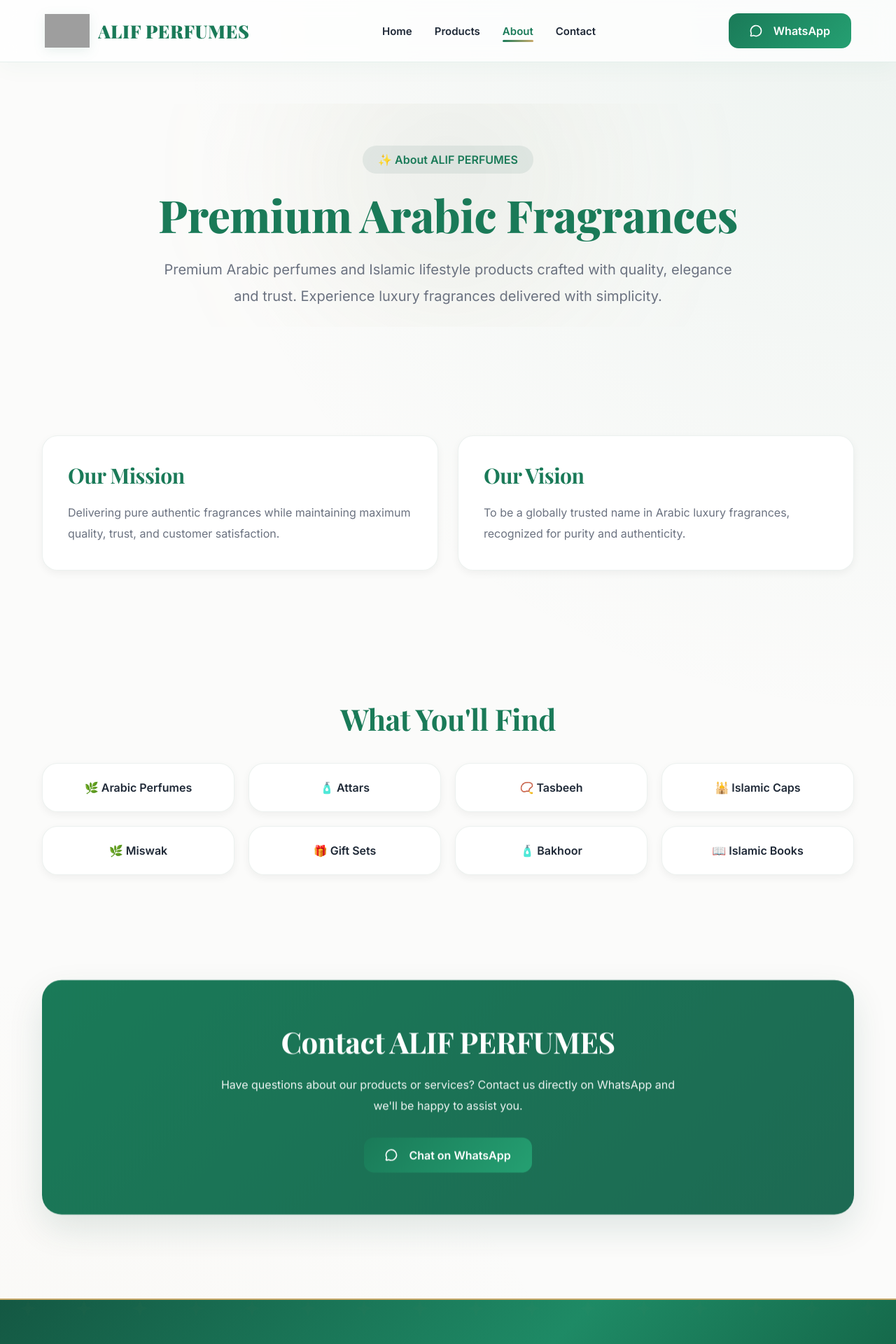
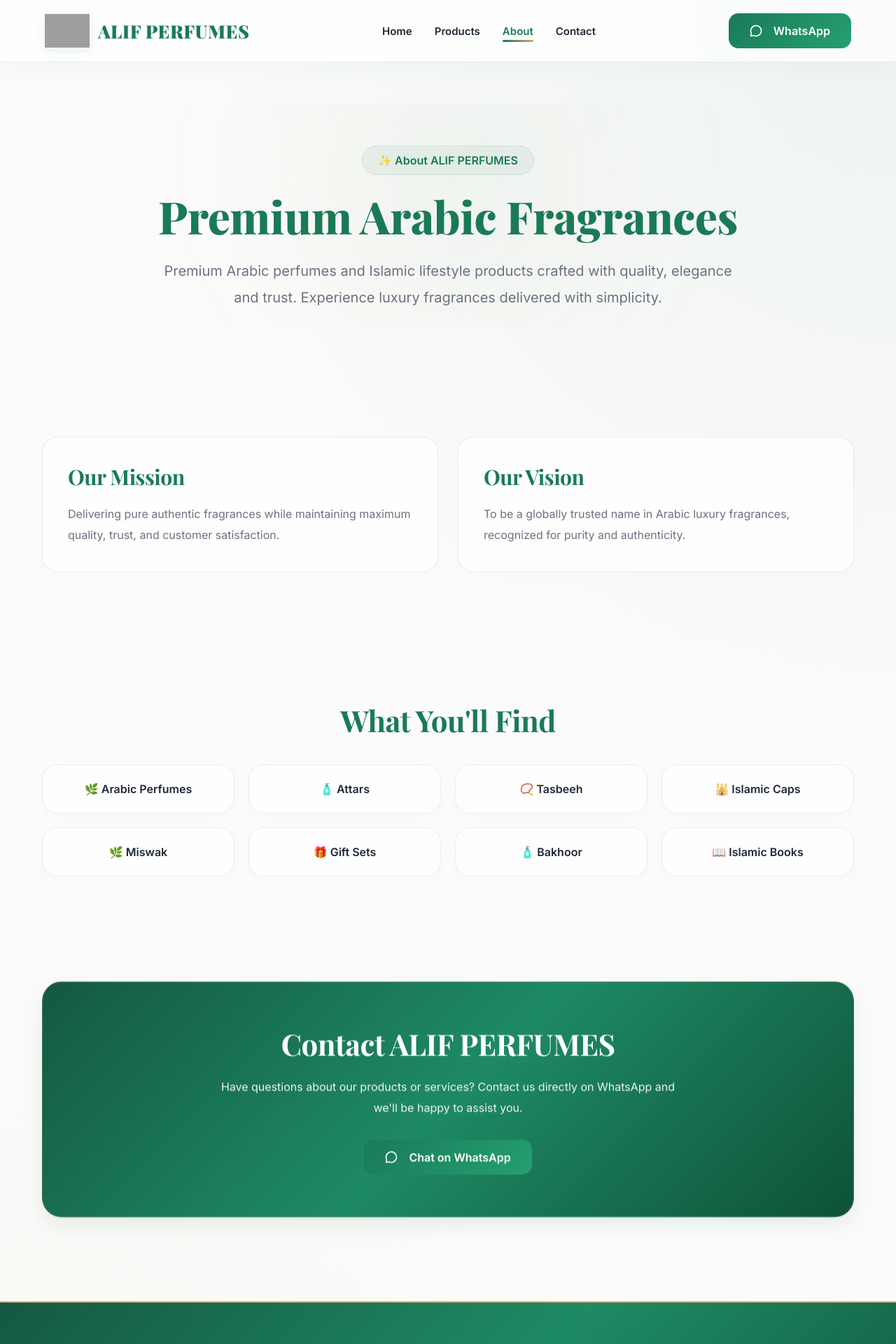
Before and after one commit to maazpathan07/Alif-Perfumes, a React (Vite) app: page /about in a window 1280 px wide. Shown: the top 1920 px of the page at 70% size. Built offline with nearby package versions, Linux system fonts and the light colour scheme; no server answers; the database is empty; grey boxes are pictures that could not be loaded; a web font is replaced by a local one.

Commit message:
feat: complete public website details and contact layout glassmorphism consistency

```diff
--- a/src/components/About/About.module.css
+++ b/src/components/About/About.module.css
@@ -28,8 +28,8 @@
 
   background: radial-gradient(
     circle,
-    rgba(15, 76, 58, 0.08),
-    rgba(200, 169, 106, 0.05),
+    rgba(26, 122, 88, 0.06),
+    rgba(200, 169, 106, 0.04),
     transparent 70%
   );
 
@@ -51,7 +51,9 @@
 
   border-radius: var(--radius-full);
 
-  background: rgba(15, 76, 58, 0.08);
+  background: rgba(26, 122, 88, 0.06);
+
+  border: 1px solid rgba(26, 122, 88, 0.1);
 
   color: var(--primary);
 
@@ -100,15 +102,15 @@
 }
 
 .grid > div {
-  background: var(--surface);
+  background: rgba(255, 255, 255, 0.72);
 
-  border: 1px solid rgba(15, 76, 58, 0.08);
+  border: 1px solid rgba(26, 122, 88, 0.1);
 
   border-radius: var(--radius-lg);
 
   padding: 36px;
 
-  box-shadow: var(--shadow-sm);
+  box-shadow: 0 4px 16px rgba(26, 122, 88, 0.02);
 
   transition: all var(--transition);
 }
@@ -162,9 +164,9 @@
 }
 
 .cards > div {
-  background: white;
+  background: rgba(255, 255, 255, 0.72);
 
-  border: 1px solid rgba(15, 76, 58, 0.08);
+  border: 1px solid rgba(26, 122, 88, 0.1);
 
   border-radius: var(--radius-lg);
 
@@ -172,7 +174,7 @@
 
   font-weight: 600;
 
-  box-shadow: var(--shadow-sm);
+  box-shadow: 0 4px 16px rgba(26, 122, 88, 0.02);
 
   transition: all var(--transition);
 }
@@ -198,13 +200,16 @@
 
   background: linear-gradient(
     135deg,
-    var(--primary),
-    #1d6a53
+    #145843 0%,
+    #1e8a65 50%,
+    #0f5238 100%
   );
+
+  border: 1px solid rgba(200, 169, 106, 0.25);
 
   color: white;
 
-  box-shadow: var(--shadow-lg);
+  box-shadow: 0 12px 28px rgba(26, 122, 88, 0.1);
 }
 
 .cta h2 {
--- a/src/components/Contact/Contact.module.css
+++ b/src/components/Contact/Contact.module.css
@@ -28,8 +28,8 @@
 
   background: radial-gradient(
     circle,
-    rgba(15, 76, 58, 0.08),
-    rgba(200, 169, 106, 0.05),
+    rgba(26, 122, 88, 0.06),
+    rgba(200, 169, 106, 0.04),
     transparent 70%
   );
 
@@ -51,7 +51,9 @@
 
   border-radius: var(--radius-full);
 
-  background: rgba(15, 76, 58, 0.08);
+  background: rgba(26, 122, 88, 0.06);
+
+  border: 1px solid rgba(26, 122, 88, 0.1);
 
   color: var(--primary);
 
@@ -113,13 +115,13 @@
 .card {
   padding: 24px;
 
-  background: var(--surface);
+  background: rgba(255, 255, 255, 0.72);
 
-  border: 1px solid rgba(15, 76, 58, 0.08);
+  border: 1px solid rgba(26, 122, 88, 0.1);
 
   border-radius: var(--radius-lg);
 
-  box-shadow: var(--shadow-sm);
+  box-shadow: 0 4px 16px rgba(26, 122, 88, 0.02);
 
   transition: all var(--transition);
 }
@@ -166,13 +168,13 @@
 .form {
   padding: 36px;
 
-  background: var(--surface);
+  background: rgba(255, 255, 255, 0.72);
 
-  border: 1px solid rgba(15, 76, 58, 0.08);
+  border: 1px solid rgba(26, 122, 88, 0.1);
 
   border-radius: var(--radius-lg);
 
-  box-shadow: var(--shadow-sm);
+  box-shadow: 0 4px 16px rgba(26, 122, 88, 0.02);
 }
 
 .form h2 {
@@ -208,7 +210,7 @@
 .form textarea:focus {
   border-color: var(--primary);
 
-  box-shadow: 0 0 0 4px rgba(15, 76, 58, .08);
+  box-shadow: 0 0 0 4px rgba(26, 122, 88, 0.1);
 }
 
 .form textarea {
@@ -228,7 +230,7 @@
   margin-top: 30px;
   padding-top: 28px;
 
-  border-top: 1px solid rgba(15, 76, 58, .08);
+  border-top: 1px solid rgba(26, 122, 88, 0.1);
 
   display: grid;
   gap: 20px;
--- a/src/components/ProductDetails/ProductDetails.module.css
+++ b/src/components/ProductDetails/ProductDetails.module.css
@@ -24,11 +24,13 @@
 
   background: linear-gradient(
     135deg,
-    rgba(15, 76, 58, 0.05),
+    rgba(26, 122, 88, 0.06),
     rgba(200, 169, 106, 0.08)
   );
 
-  box-shadow: var(--shadow-md);
+  border: 1px solid rgba(26, 122, 88, 0.1);
+
+  box-shadow: 0 10px 30px rgba(26, 122, 88, 0.04);
 
   overflow: hidden;
 }
--- a/src/components/RelatedProducts/RelatedProducts.module.css
+++ b/src/components/RelatedProducts/RelatedProducts.module.css
@@ -18,7 +18,7 @@
 .grid {
   display: grid;
 
-  grid-template-columns: repeat(auto-fit, minmax(320px, 1fr));
+  grid-template-columns: repeat(auto-fit, minmax(260px, 1fr));
 
   gap: 30px;
 }
```
